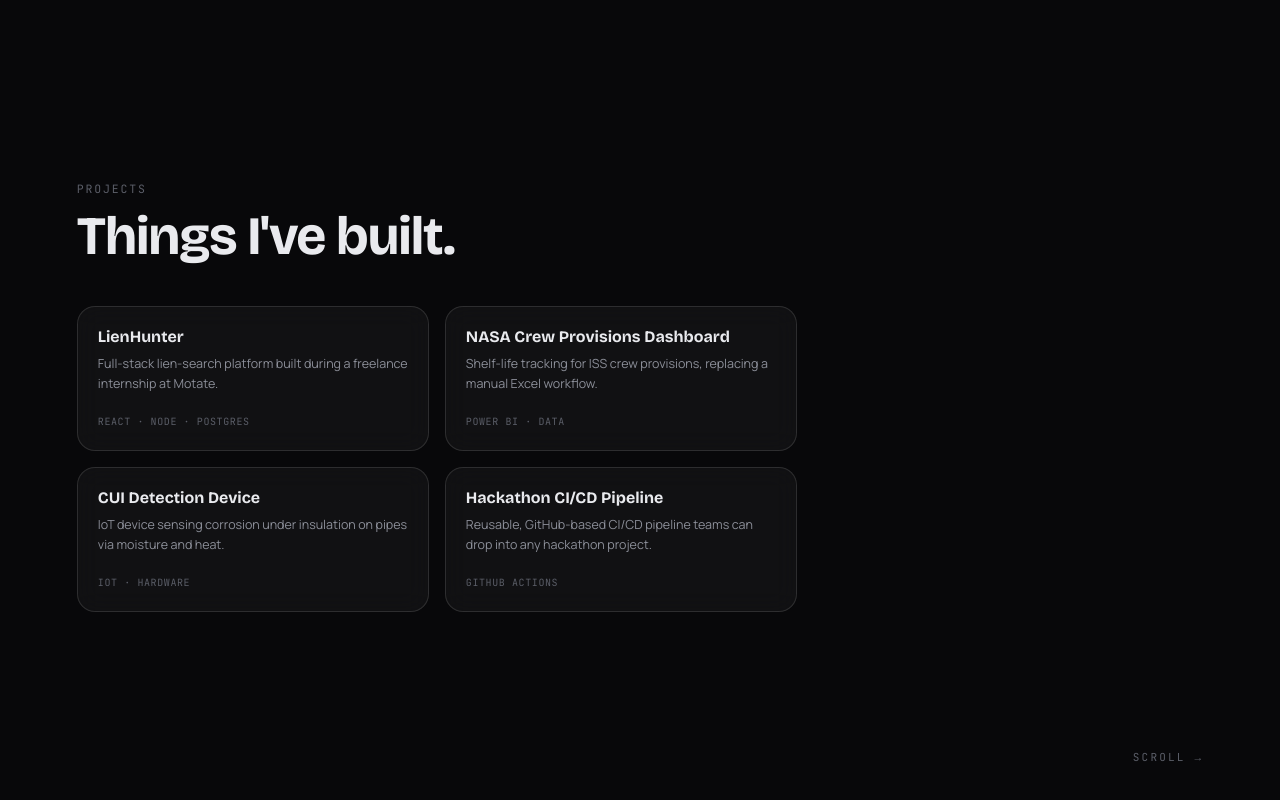
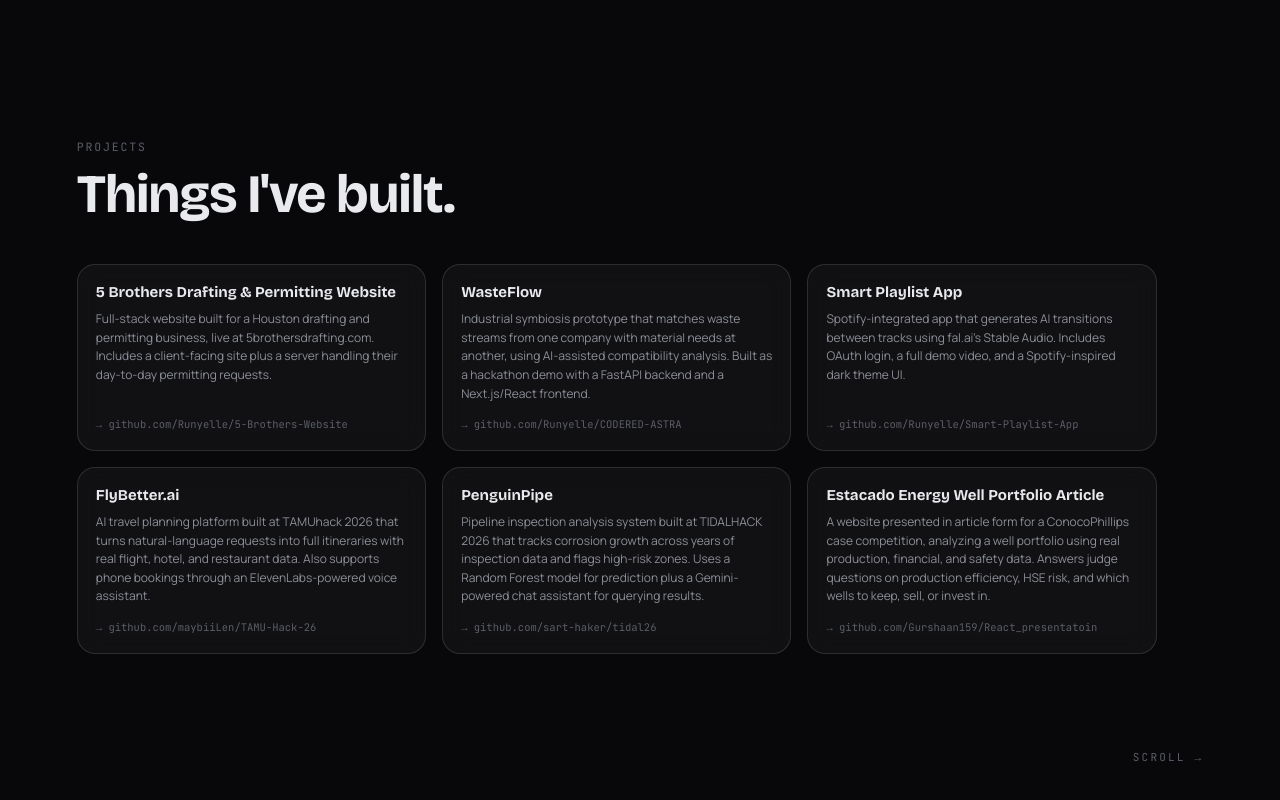
Before and after one commit to Runyelle/personal_portfolio_ronielle_maranan, a React (Vite) app: page / in a window 1280 px wide. Shown: the part 1442-2242 px from the top of the page. Built offline with nearby package versions, Linux system fonts and the light colour scheme.

Commit message:
-Renamed food section -Added Experiences to project section -Adjusted project cards

```diff
--- a/src/components/Showcase.css
+++ b/src/components/Showcase.css
@@ -76,40 +76,56 @@
 /* projects */
 .project-grid {
   display: grid;
-  grid-template-columns: repeat(2, minmax(0, 1fr));
+  grid-template-columns: repeat(3, minmax(0, 1fr));
+  align-content: center;
   gap: 16px;
-  max-width: 720px;
+  max-width: 1080px;
 }
 
 .project-card {
+  display: flex;
+  flex-direction: column;
   border: 1px solid var(--glass-border);
   border-radius: var(--radius-md);
   background: var(--glass-fill);
   backdrop-filter: blur(12px);
   -webkit-backdrop-filter: blur(12px);
-  padding: 20px;
+  padding: 18px;
 }
 
 .project-card h3 {
   font-family: 'Bricolage Grotesque', sans-serif;
   font-weight: 700;
-  font-size: 16px;
+  font-size: 15px;
+  line-height: 1.25;
   margin: 0 0 8px;
   color: var(--text);
 }
 
 .project-card p {
-  font-size: 12.5px;
-  line-height: 1.6;
+  font-size: 12px;
+  line-height: 1.55;
   color: var(--text-dim);
   margin: 0 0 14px;
+  /* keep every card the same height in the grid */
+  display: -webkit-box;
+  -webkit-line-clamp: 5;
+  -webkit-box-orient: vertical;
+  overflow: hidden;
 }
 
-.project-tag {
-  font-size: 10px;
-  letter-spacing: 0.06em;
-  text-transform: uppercase;
+.project-link {
+  margin-top: auto;
+  font-size: 10.5px;
   color: var(--text-faint);
+  word-break: break-all;
+  border-bottom: 1px solid transparent;
+  transition: color 0.2s ease, border-color 0.2s ease;
+}
+
+.project-link:hover {
+  color: var(--text);
+  border-color: var(--text-faint);
 }
 
 /* food */
@@ -152,6 +168,16 @@
   color: var(--silver);
 }
 
+@media (max-width: 1024px) {
+  .project-grid {
+    grid-template-columns: repeat(2, minmax(0, 1fr));
+    max-width: 640px;
+  }
+  .project-card p {
+    -webkit-line-clamp: 4;
+  }
+}
+
 @media (max-width: 640px) {
   .panel {
     padding: 88px 22px;
@@ -159,6 +185,7 @@
   }
   .project-grid {
     grid-template-columns: 1fr;
+    max-width: 420px;
   }
   .food-grid {
     grid-template-columns: repeat(3, 1fr);
--- a/src/components/Showcase.jsx
+++ b/src/components/Showcase.jsx
@@ -82,7 +82,14 @@ export default function Showcase() {
                 <article key={p.name} className="project-card">
                   <h3>{p.name}</h3>
                   <p>{p.blurb}</p>
-                  <span className="project-tag mono">{p.tag}</span>
+                  <a
+                    className="project-link mono"
+                    href={p.url}
+                    target="_blank"
+                    rel="noopener noreferrer"
+                  >
+                    → {p.repo}
+                  </a>
                 </article>
               ))}
             </div>
@@ -92,7 +99,7 @@ export default function Showcase() {
           <div className="panel">
             <div className="panel-head">
               <span className="section-label">Off the clock</span>
-              <h2 className="panel-title display">Faud.</h2>
+              <h2 className="panel-title display">FAUD.</h2>
             </div>
             {foodPics.length ? (
               <div className="food-grid">
--- a/src/data/content.js
+++ b/src/data/content.js
@@ -74,28 +74,46 @@ export const campus = [
 
 export const projects = [
   {
-    name: 'LienHunter',
+    name: '5 Brothers Drafting & Permitting Website',
     blurb:
-      'Full-stack lien-search platform built during a freelance internship at Motate.',
-    tag: 'React · Node · Postgres',
+      'Full-stack website built for a Houston drafting and permitting business, live at 5brothersdrafting.com. Includes a client-facing site plus a server handling their day-to-day permitting requests.',
+    url: 'https://github.com/Runyelle/5-Brothers-Website',
+    repo: 'github.com/Runyelle/5-Brothers-Website',
   },
   {
-    name: 'NASA Crew Provisions Dashboard',
+    name: 'WasteFlow',
     blurb:
-      'Shelf-life tracking for ISS crew provisions, replacing a manual Excel workflow.',
-    tag: 'Power BI · Data',
+      'Industrial symbiosis prototype that matches waste streams from one company with material needs at another, using AI-assisted compatibility analysis. Built as a hackathon demo with a FastAPI backend and a Next.js/React frontend.',
+    url: 'https://github.com/Runyelle/CODERED-ASTRA',
+    repo: 'github.com/Runyelle/CODERED-ASTRA',
   },
   {
-    name: 'CUI Detection Device',
+    name: 'Smart Playlist App',
     blurb:
-      'IoT device sensing corrosion under insulation on pipes via moisture and heat.',
-    tag: 'IoT · Hardware',
+      "Spotify-integrated app that generates AI transitions between tracks using fal.ai's Stable Audio. Includes OAuth login, a full demo video, and a Spotify-inspired dark theme UI.",
+    url: 'https://github.com/Runyelle/Smart-Playlist-App',
+    repo: 'github.com/Runyelle/Smart-Playlist-App',
   },
   {
-    name: 'Hackathon CI/CD Pipeline',
+    name: 'FlyBetter.ai',
     blurb:
-      'Reusable, GitHub-based CI/CD pipeline teams can drop into any hackathon project.',
-    tag: 'GitHub Actions',
+      'AI travel planning platform built at TAMUhack 2026 that turns natural-language requests into full itineraries with real flight, hotel, and restaurant data. Also supports phone bookings through an ElevenLabs-powered voice assistant.',
+    url: 'https://github.com/maybiiLen/TAMU-Hack-26',
+    repo: 'github.com/maybiiLen/TAMU-Hack-26',
+  },
+  {
+    name: 'PenguinPipe',
+    blurb:
+      'Pipeline inspection analysis system built at TIDALHACK 2026 that tracks corrosion growth across years of inspection data and flags high-risk zones. Uses a Random Forest model for prediction plus a Gemini-powered chat assistant for querying results.',
+    url: 'https://github.com/sart-haker/tidal26',
+    repo: 'github.com/sart-haker/tidal26',
+  },
+  {
+    name: 'Estacado Energy Well Portfolio Article',
+    blurb:
+      'A website presented in article form for a ConocoPhillips case competition, analyzing a well portfolio using real production, financial, and safety data. Answers judge questions on production efficiency, HSE risk, and which wells to keep, sell, or invest in.',
+    url: 'https://github.com/Gurshaan159/React_presentatoin',
+    repo: 'github.com/Gurshaan159/React_presentatoin',
   },
 ];
 
```
